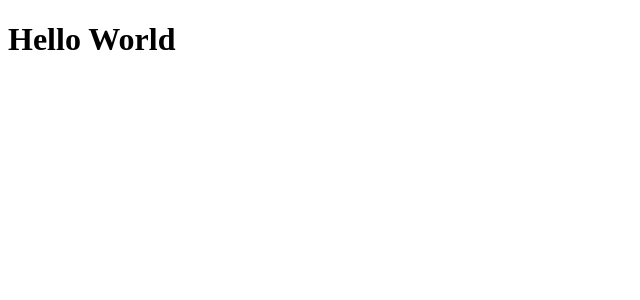
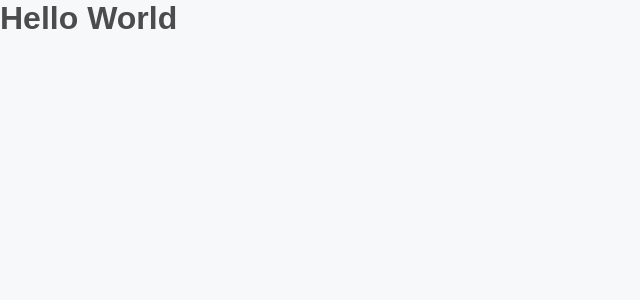
Before and after one commit to pdrohrosario/app-podcastr, a Next.js app: page / in a window 1280 px wide. Shown: the top 300 px of the page, without its empty margins (0-640 px from the left). Built offline with nearby package versions, Linux system fonts and the light colour scheme.

Commit message:
Configurando estrutura e CSS Global da aplicação

```diff
--- a/pages/_app.js
+++ b/src/pages/_app.tsx
@@ -1,3 +1,5 @@
+import '../styles/global.scss';
+
 function MyApp({ Component, pageProps }) {
   return <Component {...pageProps} />
 }
--- /dev/null
+++ b/src/pages/_document.tsx
@@ -0,0 +1,19 @@
+import Document,{ Html, Head, Main, NextScript} from 'next/document';
+import React from 'react';
+
+export default class Mydocument extends Document {
+    render() {
+        return(
+            <Html>
+                <Head>
+                    <link rel = "preconnect" href = "https://fonts.gstatic.com"/>
+                    <link href = "https://fonts.googleapis.com/css2? family = Inter & family = Lexend: wght @ 500; 600 & display = swap "rel =" stylesheet "/>
+                </Head>
+                <body>
+                    <Main/>
+                    <NextScript/>
+                </body>
+            </Html>
+        );
+    }
+}
--- /dev/null
+++ b/src/styles/global.scss
@@ -0,0 +1,62 @@
+*{
+    margin:0;
+    padding:0;
+    box-sizing: border-box;
+}
+
+//variaveis css
+:root{
+    --white:#fff;
+    --gray-50:#F7F8FA;
+    --gray-100:#E6E8EB;
+    --gray-200:#AFB2B1;
+    --gray-500:#808080;
+    --gray-800:#494d4b;
+
+    --green-500:#04d361;
+
+    --purple-300:#9F75FF;
+    --purple-400:#9164fa;
+    --purple-500:#8257E5;
+    --purple-800:#6F48C9;
+}
+
+//Ajuste de tamanho de font
+@media (max-width: 1080px) {
+    html{
+        font-size:93.75%;//15px
+    }
+}
+
+@media (max-width:720px) {
+    html{
+        font-size:87.5%;//14px
+    }
+}
+
+body{
+    background:var(--gray-50);
+}
+
+body, input, textarea, button{
+    font:500 1rem Inter, sans-serif;
+    color:var(--gray-500);
+}
+
+h1, h2, h3, h4, h5, h6{
+    font-weight: 600;
+    font-family: Lexend, sans-serif;
+    color: var(--gray-800);
+}
+
+h1{
+    font-size: 2rem;
+}
+
+h2{
+    font: size 1.5rem;
+}
+
+button{
+    cursor: pointer;
+}
```
Also changed, not shown: package.json (+7 -1 lines), tsconfig.json (added, +29 -0 lines), next-env.d.ts (added), src/pages/index.tsx (renamed from pages/index.js), 1 other file (tests, documents, lock files or other folders).
